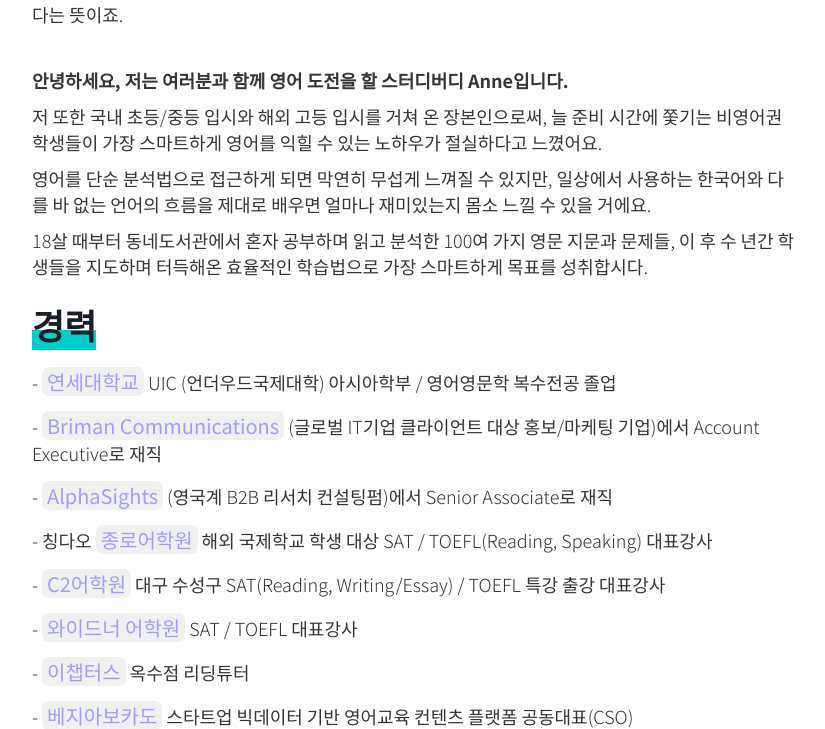
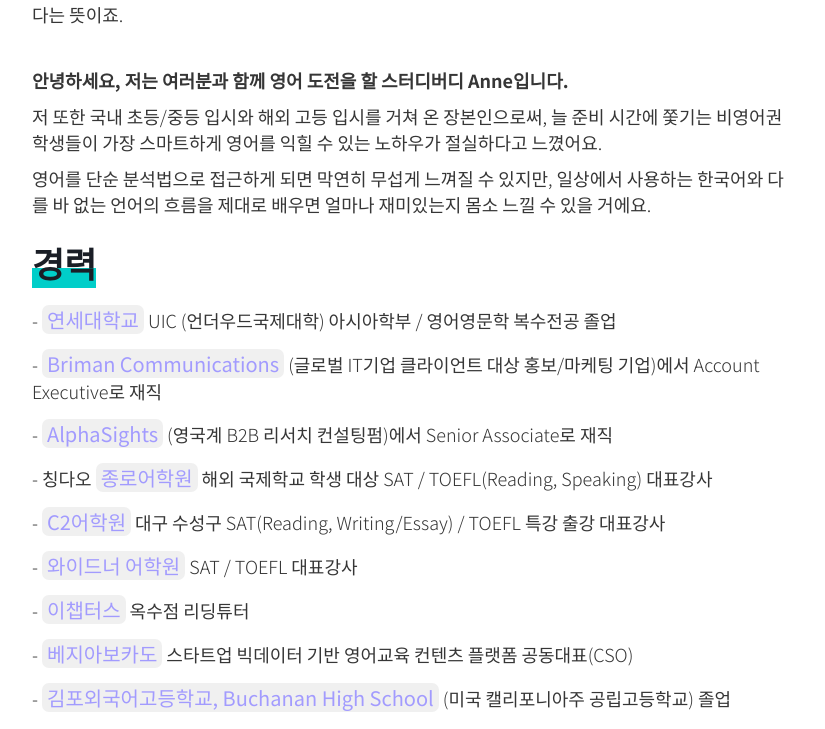
Before and after one commit to peepeespace/studybuddy, a Django app: template templates/english.html in a window 1280 px wide. Shown: the part 1453-2182 px from the top of the page, without its empty margins (224-1049 px from the left). Run offline with Django 3.2, Linux system fonts and the light colour scheme; the template is opened without the code that fills it, so the values that code supplies are empty; some web fonts are replaced.

Commit message:
removing intro

```diff
--- a/templates/english.html
+++ b/templates/english.html
@@ -195,11 +195,6 @@
           일상에서 사용하는 한국어와 다를 바 없는 언어의 흐름을 제대로 배우면
           얼마나 재미있는지 몸소 느낄 수 있을 거에요.
         </p>
-        <p>
-          18살 때부터 동네도서관에서 혼자 공부하며 읽고 분석한 100여 가지 영문
-          지문과 문제들, 이 후 수 년간 학생들을 지도하며 터득해온 효율적인
-          학습법으로 가장 스마트하게 목표를 성취합시다.
-        </p>
       </section>
       <section class="banner-2">
         <div class="career">
```
